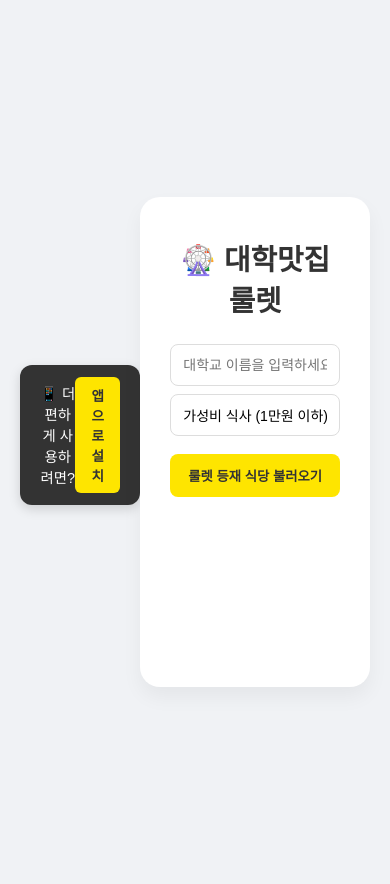
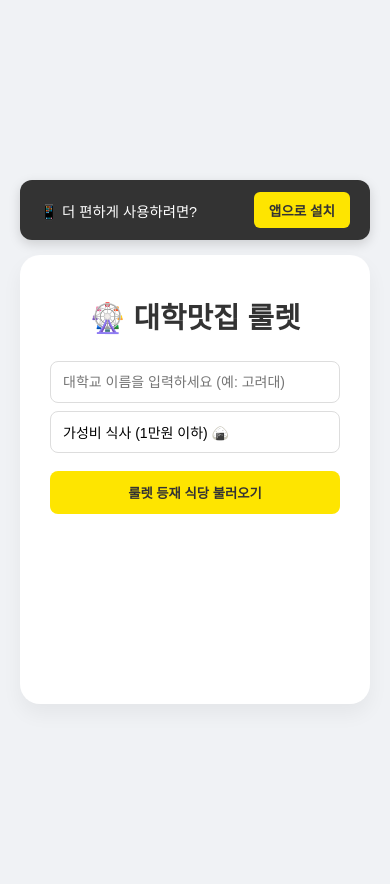
Before and after one commit to ha-dahyeok/univ-roulette, a Flask app: page / in a window 390 px wide. Run offline with Flask 3, Linux system fonts and the light colour scheme; some web fonts are replaced.

Commit message:
Fix layout: stack install banner and card vertically to prevent off-screen issue on mobile

```diff
--- a/templates/index.html
+++ b/templates/index.html
@@ -13,6 +13,7 @@
             padding: 20px;
             margin: 0;
             display: flex;
+            flex-direction: column; /* Stack banner and card vertically */
             justify-content: center;
             align-items: center;
             min-height: 100vh;
```
